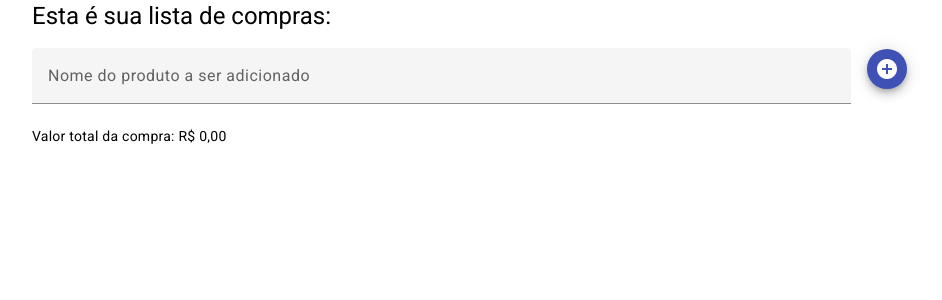
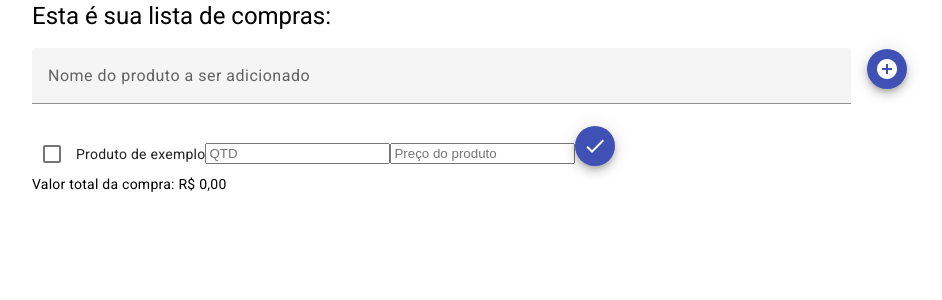
Before and after one commit to underlineg/sharedbuylists, an Angular app in the folder sharedbuylists/: page / in a window 1280 px wide. Shown: the top 300 px of the page, without its empty margins (96-1038 px from the left). Built offline with nearby package versions, Linux system fonts and the light colour scheme.

Commit message:
1.0 [LISTS] change icon in item-list-component

```diff
--- a/sharedbuylists/src/app/app.module.ts
+++ b/sharedbuylists/src/app/app.module.ts
@@ -11,6 +11,8 @@ import {MatDividerModule} from '@angular/material/divider';
 import {MatButtonModule} from '@angular/material/button';
 import {MatFormFieldModule} from '@angular/material/form-field';
 import { MatInputModule } from '@angular/material/input';
+import {MatCheckboxModule} from '@angular/material/checkbox';
+
 
 
 
@@ -19,6 +21,6 @@ import { MatInputModule } from '@angular/material/input';
   declarations: [HistoricComponent, ItensComponent, LoginComponent, AddItensComponent,  ItemComponent],
   exports: [HistoricComponent, ItensComponent, LoginComponent, AddItensComponent,  ItemComponent],
   imports: [ReactiveFormsModule, MatButtonModule, MatIconModule,
-    MatDividerModule, MatFormFieldModule, MatInputModule]
+    MatDividerModule, MatFormFieldModule, MatInputModule, MatCheckboxModule]
 })
 export class SharedModule { }
--- a/sharedbuylists/src/app/modules/itens/add-itens/add-itens.component.html
+++ b/sharedbuylists/src/app/modules/itens/add-itens/add-itens.component.html
@@ -4,7 +4,7 @@
             <input matInput type="text" name="item" class="additem__input-label" id="additem__input--label" placeholder="Nome do produto a ser adicionado" [formControl]="productNameControl">
         </mat-form-field>
         <button (click)="addItem()" mat-mini-fab color="primary">
-            <mat-icon aria-hidden="false" aria-label="Example home icon" fontIcon="add_circle"></mat-icon>
+            <mat-icon aria-hidden="false" aria-label="Add item" fontIcon="add_circle"></mat-icon>
         </button>
 
 </div>
--- a/sharedbuylists/src/app/modules/itens/item/item.component.html
+++ b/sharedbuylists/src/app/modules/itens/item/item.component.html
@@ -1,7 +1,13 @@
 <div>
-    <input type="checkbox">
-    {{productName}}
+    <mat-checkbox color="primary">
+        {{productName}}
+    </mat-checkbox>
+
+
     <input type="text" name="quantity" class="item__input-price" id="item__input--label" placeholder="QTD">
     <input type="text" name="price" class="item__input-price" id="item__input--label" placeholder="Preço do produto">
-    <button class="item__button-done">comprado</button>
+
+    <button mat-mini-fab color="primary">
+        <mat-icon aria-hidden="false" aria-label="Example home icon" fontIcon="done_circle">done</mat-icon>
+    </button>
 </div>
--- a/sharedbuylists/src/app/modules/itens/itens/itens.component.html
+++ b/sharedbuylists/src/app/modules/itens/itens/itens.component.html
@@ -3,6 +3,7 @@
     <add-itens (productNameEmmiter)="addItem($event)"></add-itens>
 </div>
 <div class="container-itens__list" >
+    <item productName="Produto de exemplo"></item>
     <ng-template #containerListItens>
 
     </ng-template>
```
